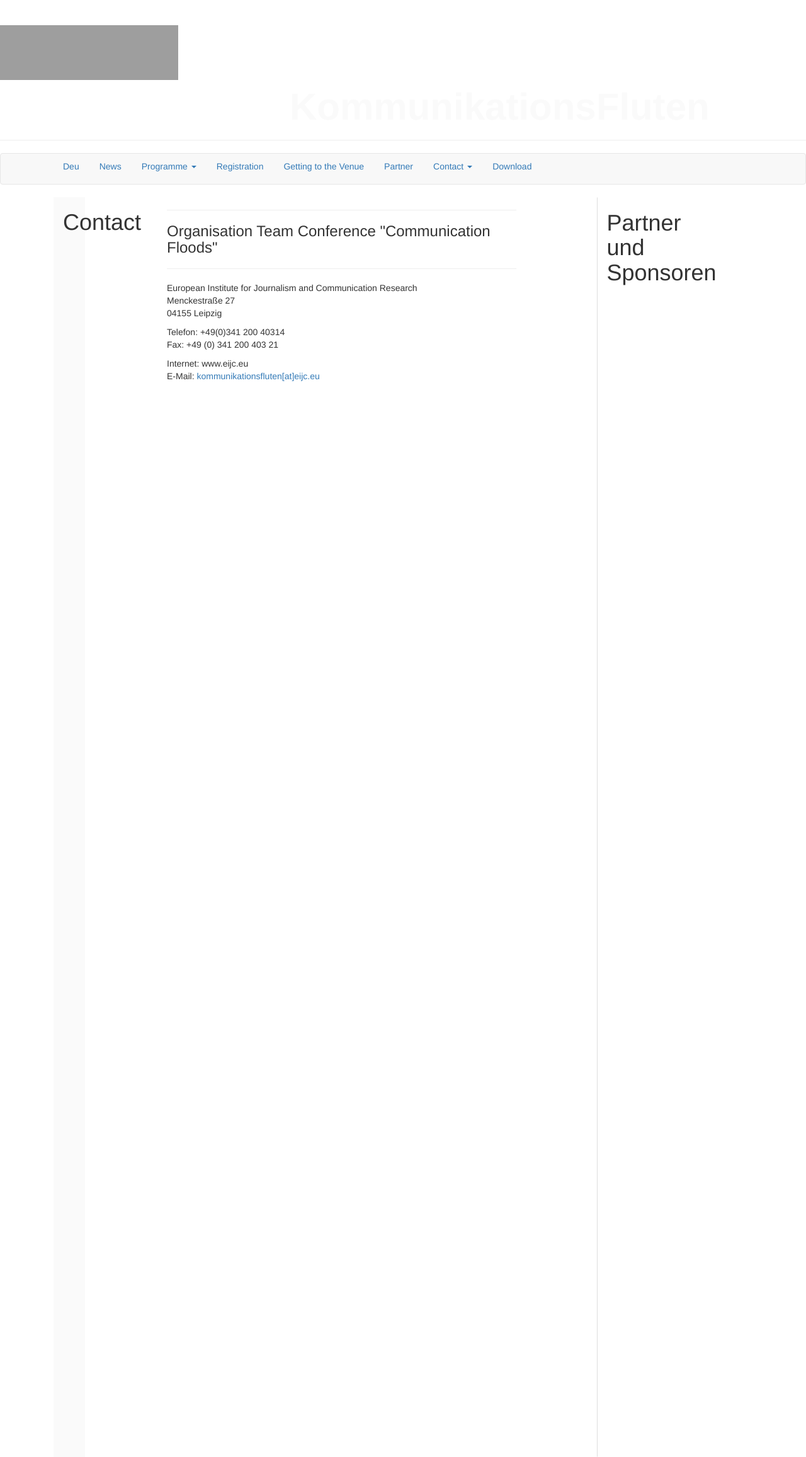
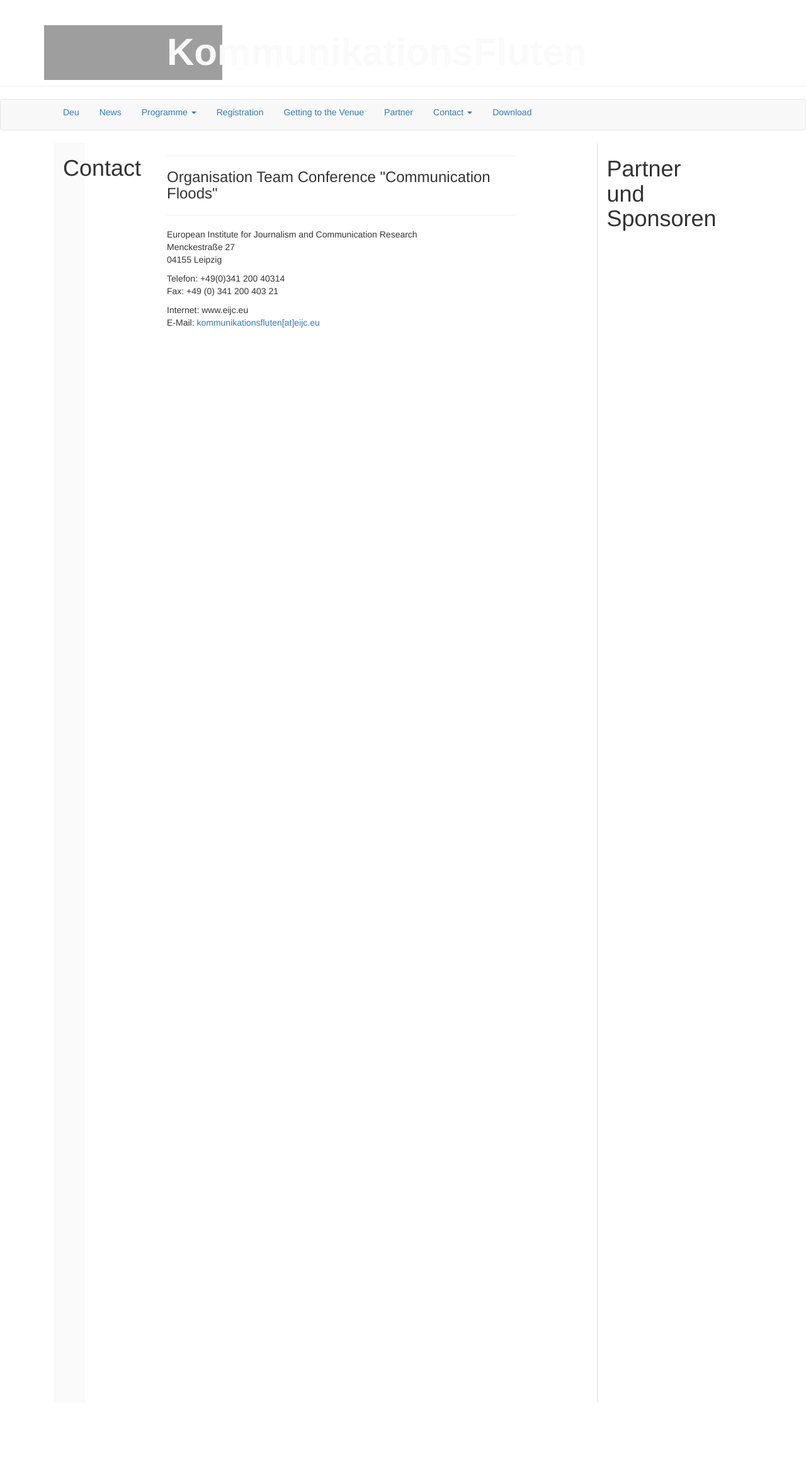
Before and after one commit to susedev/test, a Jekyll site: the page built from contact.html, in a window 1280 px wide. Shown: the whole page at 63% size. Built offline with Jekyll 4.4.1, drawn with Linux system fonts in a browser that asks for light colours; nearby versions of some CDN libraries; after the commit the page ends 2227 px from its top, so only the background shows below that; grey boxes are pictures that could not be loaded.

Commit message:
Update base.html

```diff
--- a/_layouts/base.html
+++ b/_layouts/base.html
@@ -9,12 +9,13 @@
 
 <body>
       <div class="page-header">
-             <a href="http://www.eijc.eu/de/" target="blank_"><img class=" size-full; float: left; " src="https://raw.githubusercontent.com/EIJC/data/gh-pages/media/eijc-logo-klein.jpg" alt="Europäisches INstitut für Journalismus- und Kommunikationsforschung" width="283" height="87" /></a>
             <div class="container">
                   <div class="row">
-                        <div class="col-md-4">
+                        <div class="col-md-2">
+                              <a href="http://www.eijc.eu/de/" target="blank_"><img class=" size-full; float: left; " src="https://raw.githubusercontent.com/EIJC/data/gh-pages/media/eijc-logo-klein.jpg" alt="Europäisches INstitut für Journalismus- und Kommunikationsforschung" width="283" height="87" /></a>
+
                         </div>
-                        <div class="col-md-8">
+                        <div class="col-md-10">
                               <a href="http://eijc.github.io/data/"><span style="color:#FAFAFA; font-size: 60px; font-weight:bold; text-align: left; margin-right:50px">KommunikationsFluten</span></a>
                         </div>
                   </div>
```
